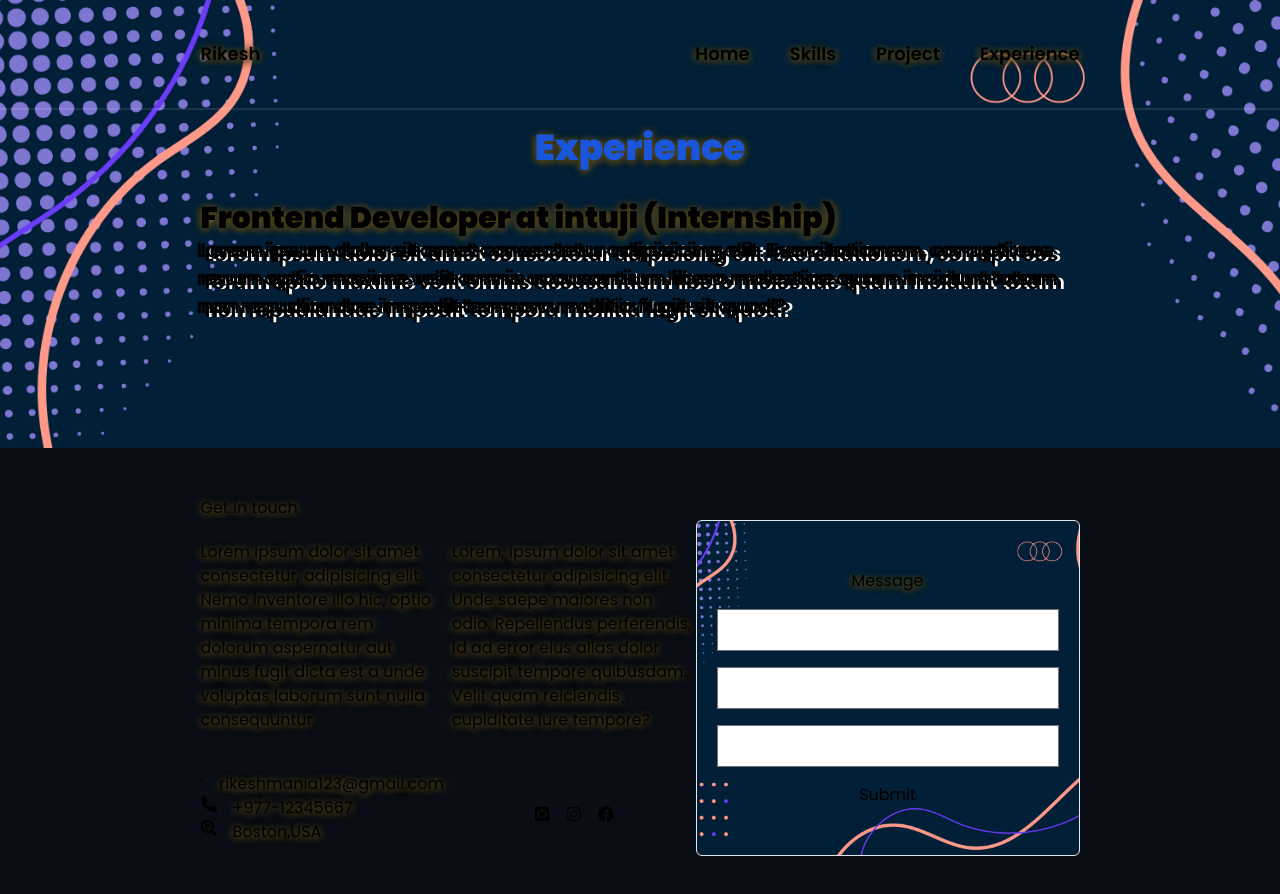
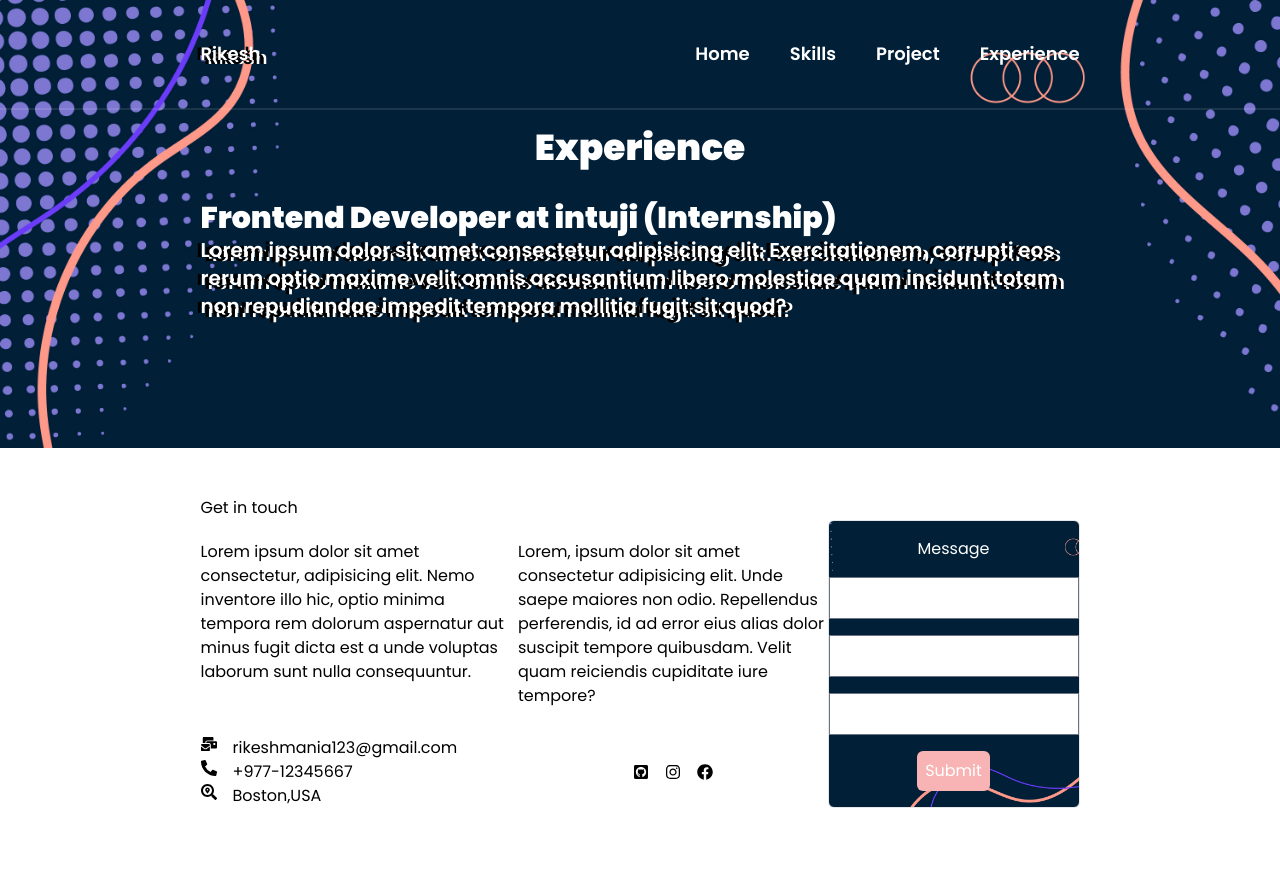
Before and after one commit to rikeshhh/Portfolio2nd, a React (Vite) app: page /Experience in a window 1280 px wide. Shown: the top 894 px of the page. After the commit the page ends 856 px from the top, so only its background shows below. Built offline with nearby package versions, Linux system fonts and the light colour scheme.

Commit message:
maintaneance

```diff
--- a/src/App.css
+++ b/src/App.css
@@ -1,10 +1,6 @@
 body{
   font-family: Poppins;
-  background-color: #090E16;
   font-family: poppins;
-  text-shadow: 3px 0px 7px rgba(81,67,21,0.8),
-  -3px 0px 7px rgba(81,67,21,0.8),
-  0px 4px 7px rgba(81,67,21,0.8);
 }
 .typing-demo {
   width: 16ch;
@@ -69,6 +65,11 @@ background-position: right;
 
 
 }
+.headerS{
+  text-shadow: 4px 4px 0px #000,
+  -4px 0 0px #000,
+  7px 4px 0 #fff;
+}
 .expo{
   text-shadow: 4px 4px 0px #000,
       -4px 0 0px #000,
@@ -93,6 +94,7 @@ box-shadow: 1px -0px 2px rgba(21, 0, 0, 0.32),
 input{
   background-color: white;
   color:navy;
+  width: 250px;
 }
 .footer-form{
   background-image: url('../src/assets/bg.jpg');
@@ -116,3 +118,8 @@ input{
 .hero-shadow{
   box-shadow: rgba(0, 0, 0, 0.17) 0px -23px 25px 0px inset, rgba(0, 0, 0, 0.15) 0px -36px 30px 0px inset, rgba(0, 0, 0, 0.1) 0px -79px 40px 0px inset, rgba(0, 0, 0, 0.06) 0px 2px 1px, rgba(0, 0, 0, 0.09) 0px 4px 2px, rgba(0, 0, 0, 0.09) 0px 8px 4px, rgba(0, 0, 0, 0.09) 0px 16px 8px, rgba(0, 0, 0, 0.09) 0px 32px 16px;
 }
+h1{
+  text-shadow: 4px 4px 0px #000,
+  -4px 0 0px #000,
+  7px 4px 0 #fff;
+}
--- a/src/Experience/Services.tsx
+++ b/src/Experience/Services.tsx
@@ -24,7 +24,7 @@ const Services: React.FC = () => {
     <section>
       <div className="main-container">
         <div className="flex flex-col justify-center items-center ">
-          <h2 className="text-4xl font-black p-4 text-blue-700">My Services</h2>
+          <h2 className="text-4xl font-black p-4 ">My Services</h2>
           <div className="grid grid-cols-4 gap-4 max-sm:grid-cols-1">
             {services.map((item) => (
               <div
--- a/src/Layout.tsx
+++ b/src/Layout.tsx
@@ -8,7 +8,7 @@ const Layout = () => {
       <header className="absolute z-40 w-full border-b-2 border-[#ffffff1a] py-6">
         <NavBar/>
       </header>
-      <main className="hero__background__image">
+      <main className="hero__background__image text-white">
         <Outlet />
       </main>
       <footer>
--- a/src/component/Experience.tsx
+++ b/src/component/Experience.tsx
@@ -4,7 +4,7 @@ const Experience = () => {
     <section className="main-container">
       <div className="py-32 font-black">
         <div className="flex flex-col justify-center items-center gap-8">
-          <h2 className="text-blue-700 text-4xl font-black">Experience</h2>
+          <h2 className="text-4xl font-black">Experience</h2>
           <div className="flex flex-col text-3xl font-black">
             <h3>Frontend Developer at intuji (Internship)</h3>
             <div className="text-xl font-semibold expo">
--- a/src/component/Footer/Footer.tsx
+++ b/src/component/Footer/Footer.tsx
@@ -55,12 +55,12 @@ const Footer = () => {
               </a>
             </div>
           </div>
-          <div className=" h-auto w-96  z-50 flex flex-col justify-center items-center p-12 gap-4 border max-sm:p-0 footer-form rounded-md max-sm:w-auto">
+          <div className=" h-auto text-white w-auto z-50 flex flex-col justify-center items-center  gap-4 border max-sm:p-0 footer-form rounded-md max-sm:w-auto">
             <h6>Message</h6>
+        <input type="text" />
             <input type="text" />
             <input type="text" />
-            <input type="text" />
-            <button>Submit</button>
+            <button className="bg-red-300 p-2 rounded-md">Submit</button>
           </div>
         </div>
       </div>
--- a/src/component/Header/NavBar.tsx
+++ b/src/component/Header/NavBar.tsx
@@ -3,10 +3,10 @@ import { Dropdown } from "flowbite-react";
 
 const NavBar = () => {
   return (
-    <section className="font-semibold text-lg  border-black  p-4 ">
+    <section className="font-semibold text-lg  border-black  p-4 text-white">
       <div className="main-container ">
         <div className="flex justify-between">
-          <Link to="/">Rikesh</Link>
+          <Link to="/" className="headerS">Rikesh</Link>
           <nav className="max-sm:hidden">
             <ul className="flex gap-10">
               <li>
--- a/src/component/HeroSection/HeroSection.tsx
+++ b/src/component/HeroSection/HeroSection.tsx
@@ -17,7 +17,7 @@ const HeroSection = () => {
     <section className="HeroSection  hero__background__image">
       <div className="main-container ">
         <div className="text-center py-32 flex items-center flex-col justify-center gap-8 max-sm:py-22">
-          <div className="p-4 hero-shadow rounded-md">
+          <div className="p-4 rounded-md">
             <div className="flex  flex-col gap-8 relative">
               <HeroAside />
               <div className="flex justify-center items-center font-black flex-col text-4xl gap-10 text-center">
--- a/src/component/SkillProject/Project/Project.tsx
+++ b/src/component/SkillProject/Project/Project.tsx
@@ -5,7 +5,7 @@ const Project = () => {
     <section className='hero__background__image'>
     <div className="main-container">
     <div className='flex flex-col justify-center items-center '>
-        <div className='font-semibold p-8 text-blue-700 text-center text-4xl'>  My Project</div>
+        <h2 className='font-semibold p-8  text-center text-4xl'>  My Project</h2>
       <ProjectData/>
         </div>
     </div>
--- a/src/component/SkillProject/Skill/Comnbin.tsx
+++ b/src/component/SkillProject/Skill/Comnbin.tsx
@@ -13,7 +13,7 @@ const Comnbin = () => {
 <div className="w-12 h-12 bg-purple-400 rounded-full"></div>
   </div>
       <div className="main-container ">
-        <h2 className="text-4xl font-black p-4 text-blue-700">My skills</h2>
+        <h2 className="text-4xl font-black p-4 ">My skills</h2>
         <div className="flex max-sm:flex-col gap-8 justify-center items-center">
           <Doughnuts />
           <SkillName />
--- a/src/component/SkillProject/Skill/SkillName.tsx
+++ b/src/component/SkillProject/Skill/SkillName.tsx
@@ -12,7 +12,7 @@ const SkillName = () => {
         {Data.map((item)=>(
             <div className={`flex flex-col relative justify-center items-center py-2 px-4 z-50 h-[69px] max-sm:w-52 ${item.color} border rounded-xl skill-shadow`} key={item.id}>
 
-<motion.h1
+<motion.h3
       initial="hidden"
       animate="visible"
       transition={{ duration: 1 }}
@@ -20,7 +20,7 @@ const SkillName = () => {
       className="tracking-[-0.02em] drop-shadow-sm   "
     >
 {item.name}
-   </motion.h1>
+   </motion.h3>
    <motion.p
       initial="hidden"
       animate="visible"
```
